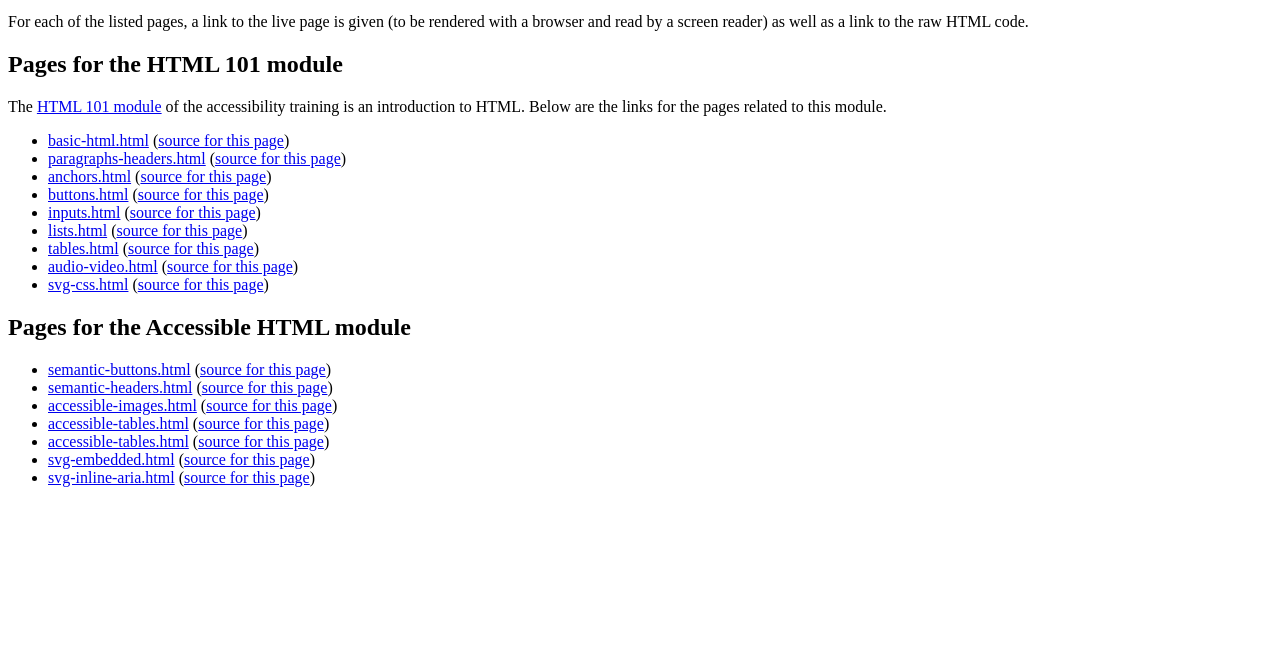
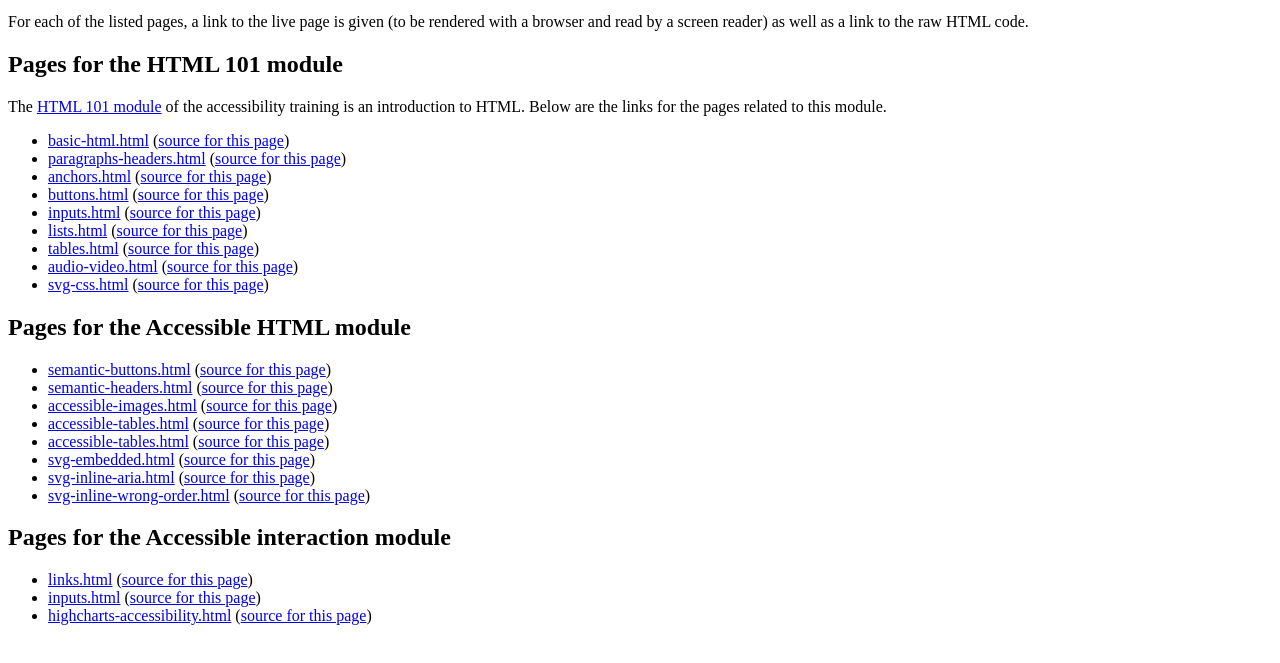
Before and after one commit to maartenzam/accessible-html-dataviz, a plain HTML site: page index.html in a window 1280 px wide. Shown: the part 101-764 px from the top of the page. Drawn offline with Linux system fonts and the light colour scheme.

Commit message:
More renaming

```diff
--- a/index.html
+++ b/index.html
@@ -29,6 +29,13 @@
         <li><a href="accessible-tables.html">accessible-tables.html</a> (<a href="https://github.com/maartenzam/accessible-html-dataviz/blob/master/accessible-tables.html">source for this page</a>)</li>
         <li><a href="svg-embedded.html">svg-embedded.html</a> (<a href="https://github.com/maartenzam/accessible-html-dataviz/blob/master/svg-embedded.html">source for this page</a>)</li>
         <li><a href="svg-inline-aria.html">svg-inline-aria.html</a> (<a href="https://github.com/maartenzam/accessible-html-dataviz/blob/master/svg-inline-aria.html">source for this page</a>)</li>
+        <li><a href="svg-inline-wrong-order.html">svg-inline-wrong-order.html</a> (<a href="https://github.com/maartenzam/accessible-html-dataviz/blob/master/svg-inline-wrong-order.html">source for this page</a>)</li>
+    </ul>
+    <h2>Pages for the Accessible interaction module</h2>
+    <ul>
+        <li><a href="links.html">links.html</a> (<a href="https://github.com/maartenzam/accessible-html-dataviz/blob/master/links.html">source for this page</a>)</li>
+        <li><a href="inputs.html">inputs.html</a> (<a href="https://github.com/maartenzam/accessible-html-dataviz/blob/master/inputs.html">source for this page</a>)</li>
+        <li><a href="highcharts-accessibility.html">highcharts-accessibility.html</a> (<a href="https://github.com/maartenzam/accessible-html-dataviz/blob/master/highcharts-accessibility.html">source for this page</a>)</li>
     </ul>
   </body>
 </html>
```
Also changed, not shown: links.html (renamed from links2.html, +3 -3 lines), svg-inline-group-list.html (renamed from svg-chart-group-list.html), svg-inline-wrong-order.html (line endings or trailing spaces).
